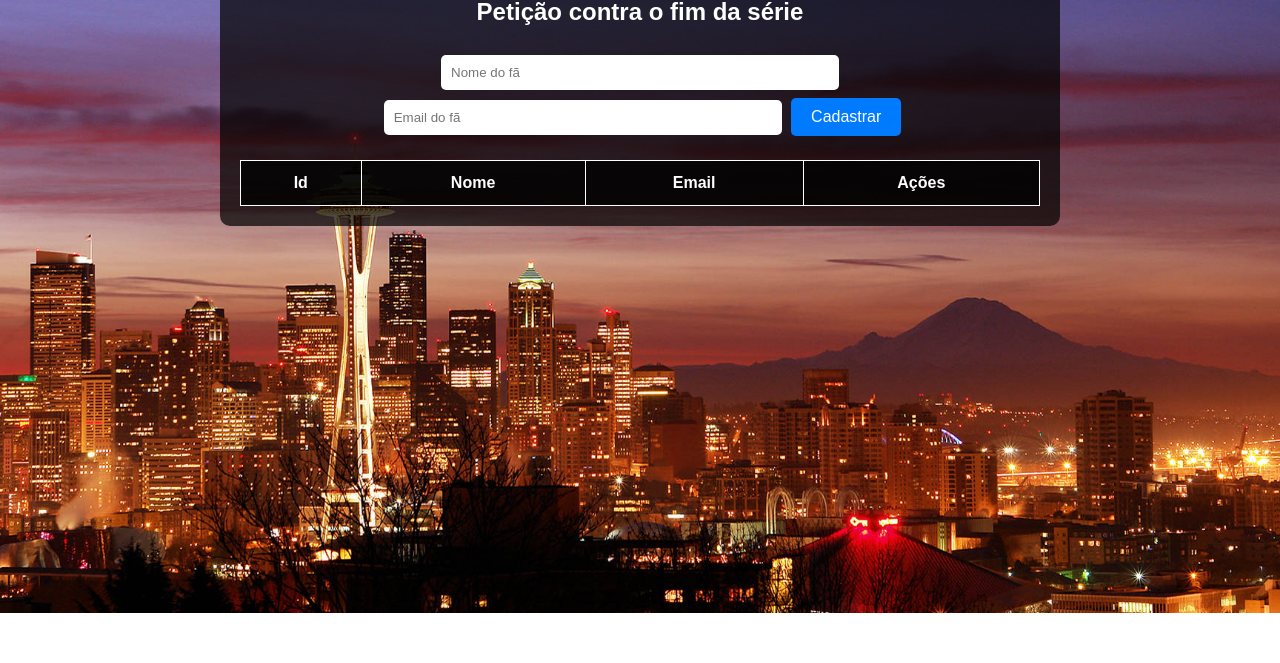
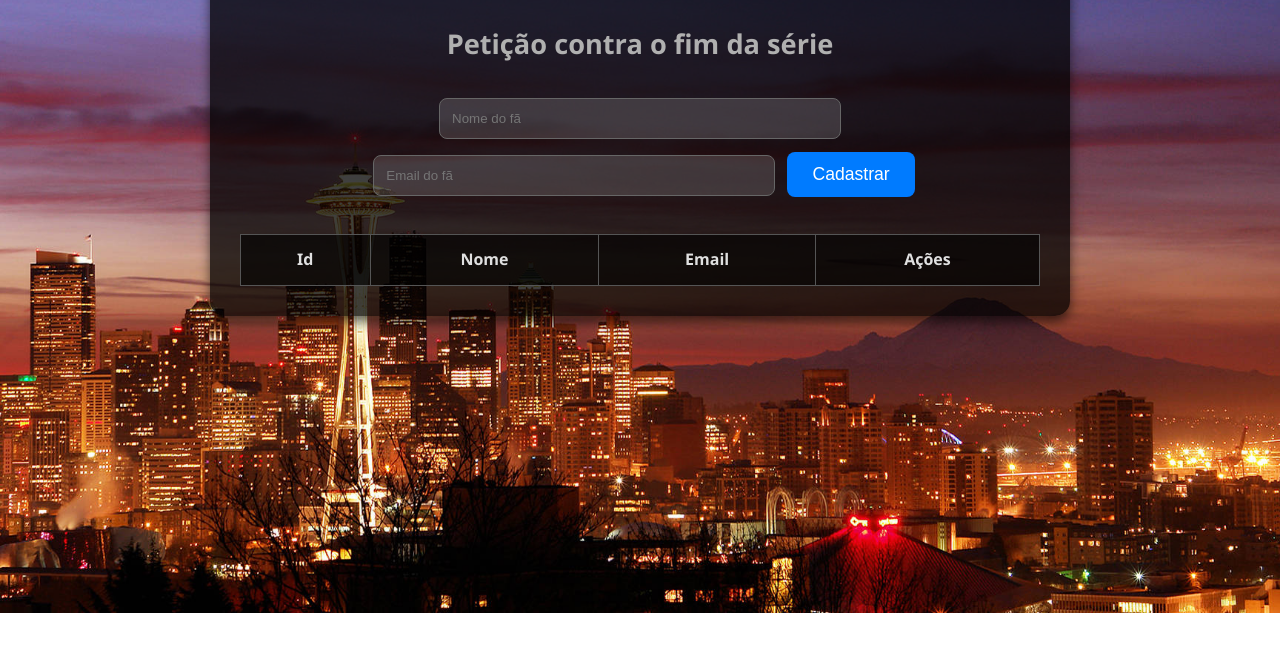
Before and after one commit to Edson-Edu/2024-IA22-2TRI, a website: page public/index.html in a window 1280 px wide. Shown: the part 187-850 px from the top of the page. Drawn offline with Linux system fonts and the light colour scheme; no server answers.

Commit message:
Finalizando

```diff
--- a/public/index.css
+++ b/public/index.css
@@ -9,28 +9,40 @@ html, body {
   background-size: cover;
   background-position: center;
   background-repeat: no-repeat;
-    color: #fff;
-    font-family: Arial, sans-serif;
+  color: #f5f5f5; /* Light gray text color for better readability */
+  font-family: 'Segoe UI', Tahoma, Geneva, Verdana, sans-serif;
   text-align: center;
-    line-height: 1.5;
+  line-height: 1.6;
+  transition: background-color 0.3s ease;
 }
 
 .container {
-    background: rgba(0, 0, 0, 0.7);
-    border-radius: 10px;
-    padding: 20px;
+  background: rgba(0, 0, 0, 0.75); /* Slightly less opaque for a subtle effect */
+  border-radius: 15px; /* More rounded corners for a modern look */
+  padding: 30px;
   max-width: 800px;
   margin: 50px auto;
+  box-shadow: 0 6px 12px rgba(0, 0, 0, 0.6); /* Deeper shadow for more depth */
+  transition: background 0.3s ease, transform 0.3s ease, box-shadow 0.3s ease;
+}
+
+.container:hover {
+  transform: scale(1.03); /* Subtle zoom effect on hover */
+  box-shadow: 0 8px 16px rgba(0, 0, 0, 0.7); /* Enhanced shadow on hover */
 }
 
 h1 {
-    font-size: 2.5em;
-    margin-bottom: 10px;
+  font-size: 2.8em;
+  margin-bottom: 15px;
+  color: #e0e0e0; /* Light gray for headers */
+  transition: color 0.3s ease;
 }
 
 h3 {
-    font-size: 1.5em;
-    margin-bottom: 20px;
+  font-size: 1.7em;
+  margin-bottom: 25px;
+  color: #b0b0b0; /* Slightly darker gray for sub-headers */
+  transition: color 0.3s ease;
 }
 
 form {
@@ -39,68 +51,86 @@ html, body {
 
 form input[type="text"],
 form input[type="email"] {
-    padding: 10px;
-    border: none;
-    border-radius: 5px;
-    margin: 5px;
-    width: calc(50% - 22px);
+  padding: 12px;
+  border: 1px solid #666; /* Darker border for inputs */
+  border-radius: 8px; /* Softer rounded corners */
+  margin: 8px;
+  width: calc(50% - 24px);
+  background-color: rgba(255, 255, 255, 0.15); /* Slightly transparent white for inputs */
+  color: #f5f5f5; /* Text color in inputs */
+  transition: background-color 0.3s ease, border-color 0.3s ease, box-shadow 0.3s ease;
+}
+
+form input[type="text"]:focus,
+form input[type="email"]:focus {
+  background-color: rgba(255, 255, 255, 0.25); /* Darker background on focus */
+  border-color: #007BFF; /* Highlight border color on focus */
+  box-shadow: 0 0 8px rgba(0, 123, 255, 0.5); /* Subtle shadow on focus */
 }
 
 form button {
-    padding: 10px 20px;
+  padding: 12px 25px;
   border: none;
-    border-radius: 5px;
-    background-color: #007BFF;
+  border-radius: 8px;
+  background-color: #007BFF; /* Blue color for buttons */
   color: #fff;
   cursor: pointer;
-    font-size: 1em;
+  font-size: 1.1em;
+  transition: background-color 0.3s ease, transform 0.3s ease, box-shadow 0.3s ease;
 }
 
 form button:hover {
   background-color: #0056b3;
+  transform: scale(1.05); /* Slight zoom effect on hover */
+  box-shadow: 0 4px 12px rgba(0, 123, 255, 0.3); /* Subtle shadow on hover */
 }
 
 table {
   width: 100%;
   border-collapse: collapse;
-    margin-top: 20px;
+  margin-top: 30px;
 }
 
 table th, table td {
-    padding: 10px;
-    border: 1px solid #fff;
+  padding: 12px;
+  border: 1px solid #555; /* Darker border color for table cells */
+  transition: background-color 0.3s ease, color 0.3s ease;
 }
 
 table th {
-    background-color: rgba(0, 0, 0, 0.8);
+  background-color: rgba(0, 0, 0, 0.65); /* Darker background for table headers */
+  color: #e0e0e0; /* Light gray text color for headers */
 }
 
 table td {
-    background-color: rgba(0, 0, 0, 0.6);
+  background-color: rgba(0, 0, 0, 0.55); /* Slightly lighter background for table cells */
 }
 
 table button {
-    padding: 5px 10px;
+  padding: 6px 12px;
   border: none;
-    border-radius: 5px;
+  border-radius: 8px;
   color: #fff;
   cursor: pointer;
-    font-size: 0.9em;
-    margin: 2px;
+  font-size: 0.95em;
+  margin: 3px;
+  transition: background-color 0.3s ease, transform 0.3s ease;
 }
 
 table button.excluir {
-    background-color: #dc3545;
+  background-color: #dc3545; /* Red for delete buttons */
 }
 
 table button.excluir:hover {
   background-color: #c82333;
+  transform: scale(1.05); /* Slight zoom effect on hover */
 }
 
 table button.editar {
-    background-color: #28a745;
+  background-color: #28a745; /* Green for edit buttons */
 }
 
 table button.editar:hover {
   background-color: #218838;
+  transform: scale(1.05); /* Slight zoom effect on hover */
 }
```
Also changed, not shown: 1 other file. Lines whose indentation alone changed are shown as unchanged.
